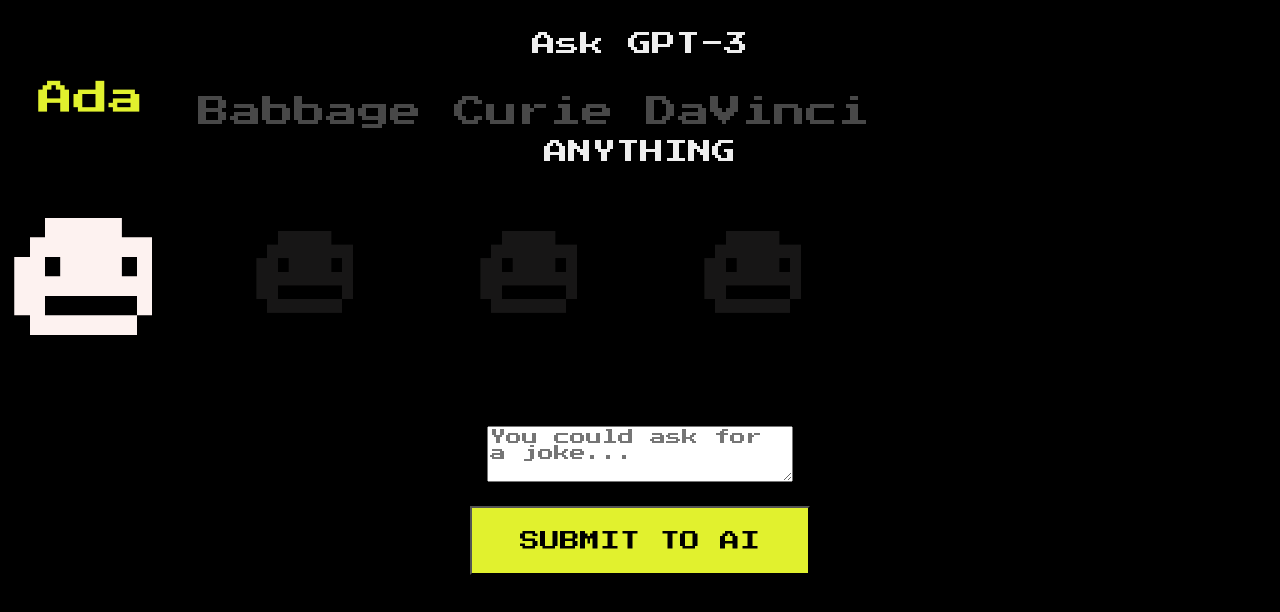
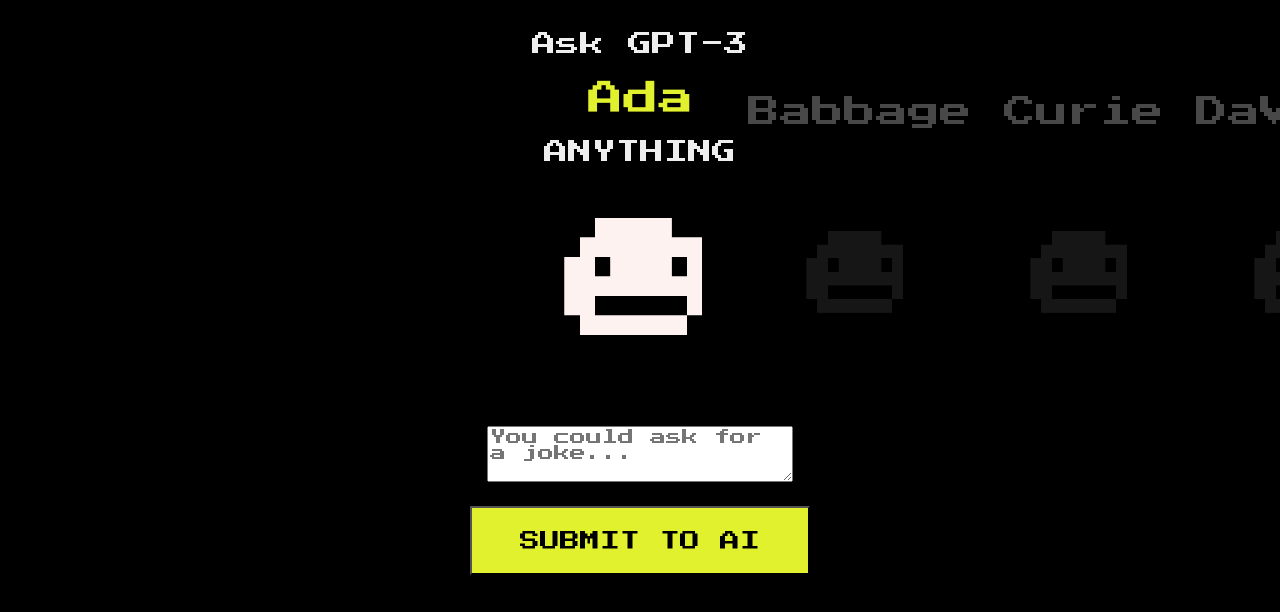
Before and after one commit to jimmybarron/geepeeteethree-says, a React (Create React App) app: page / in a window 1280 px wide. Shown: the top 612 px of the page. Built offline with nearby package versions, Linux system fonts and the light colour scheme.

Commit message:
Indexed carousel working

```diff
--- a/src/SubmitForm.css
+++ b/src/SubmitForm.css
@@ -1,4 +1,5 @@
 #submitToAi {
+  position: relative;
   overflow: hidden;
 }
 
@@ -19,7 +20,8 @@ label[for="aiPrompt"] {
 
 .aiEngineSwiper {
   display: flex;
-  width: 100vw;
+  position: relative;
+  width: 2000px;
   overflow-x: scroll;
   overflow-y: hidden;
   padding-top: 32px;
--- a/src/SubmitForm.js
+++ b/src/SubmitForm.js
@@ -31,7 +31,20 @@ const SubmitForm = ({
           }}
         >
           <legend>Select an Ai Engine:</legend>
-          <div className="aiEngineSwiper">
+          <motion.div
+            className="aiEngineSwiper"
+            animate={
+              aiEngine === "text-ada-001"
+                ? { left: "910px" }
+                : aiEngine === "text-babbage-001"
+                ? { left: "690px" }
+                : aiEngine === "text-curie-001"
+                ? { left: "470px" }
+                : aiEngine === "text-davinci-001"
+                ? { left: "240px" }
+                : { left: "910px" }
+            }
+          >
             <motion.div className="aiEngine">
               <motion.label
                 for="ada"
@@ -172,7 +185,7 @@ const SubmitForm = ({
                 />
               </motion.label>
             </div>
-          </div>
+          </motion.div>
         </fieldset>
         <label htmlFor="aiPrompt">Enter a command for GPT-3!</label>
         <textarea
```
